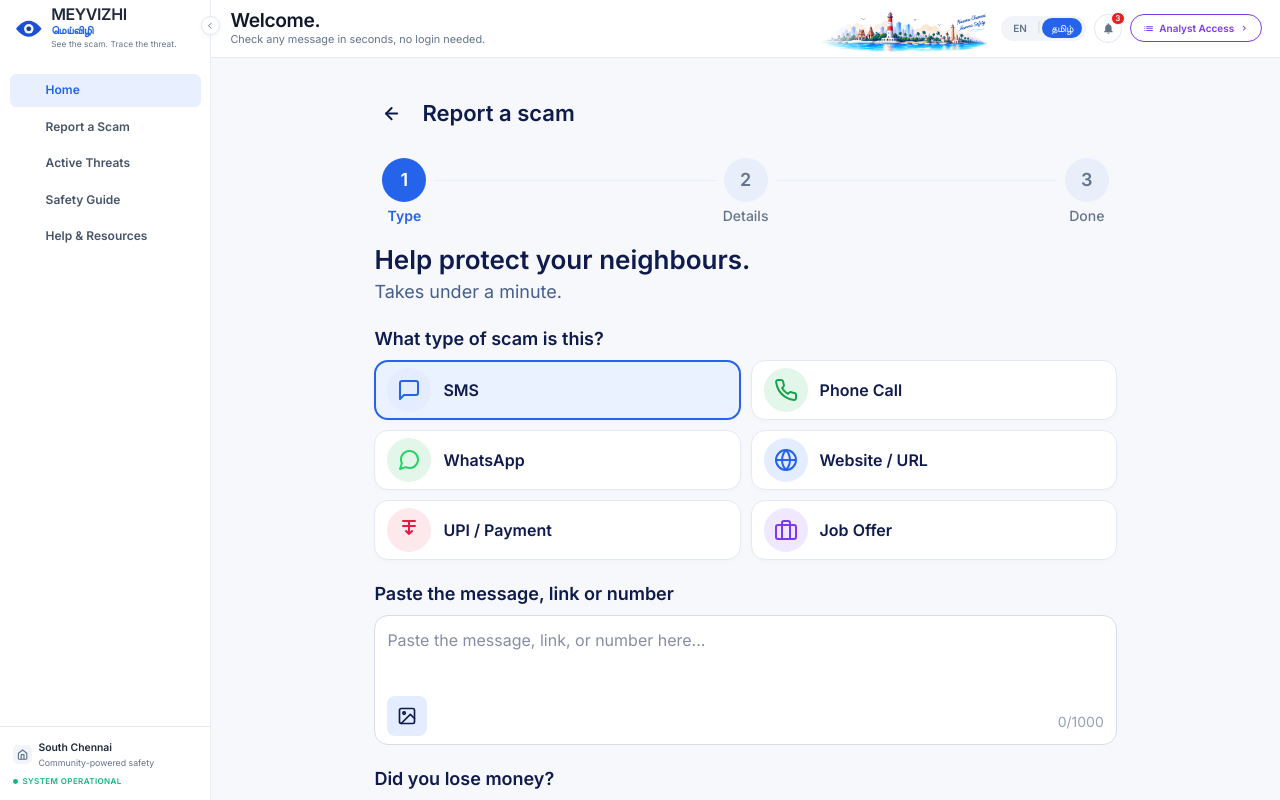
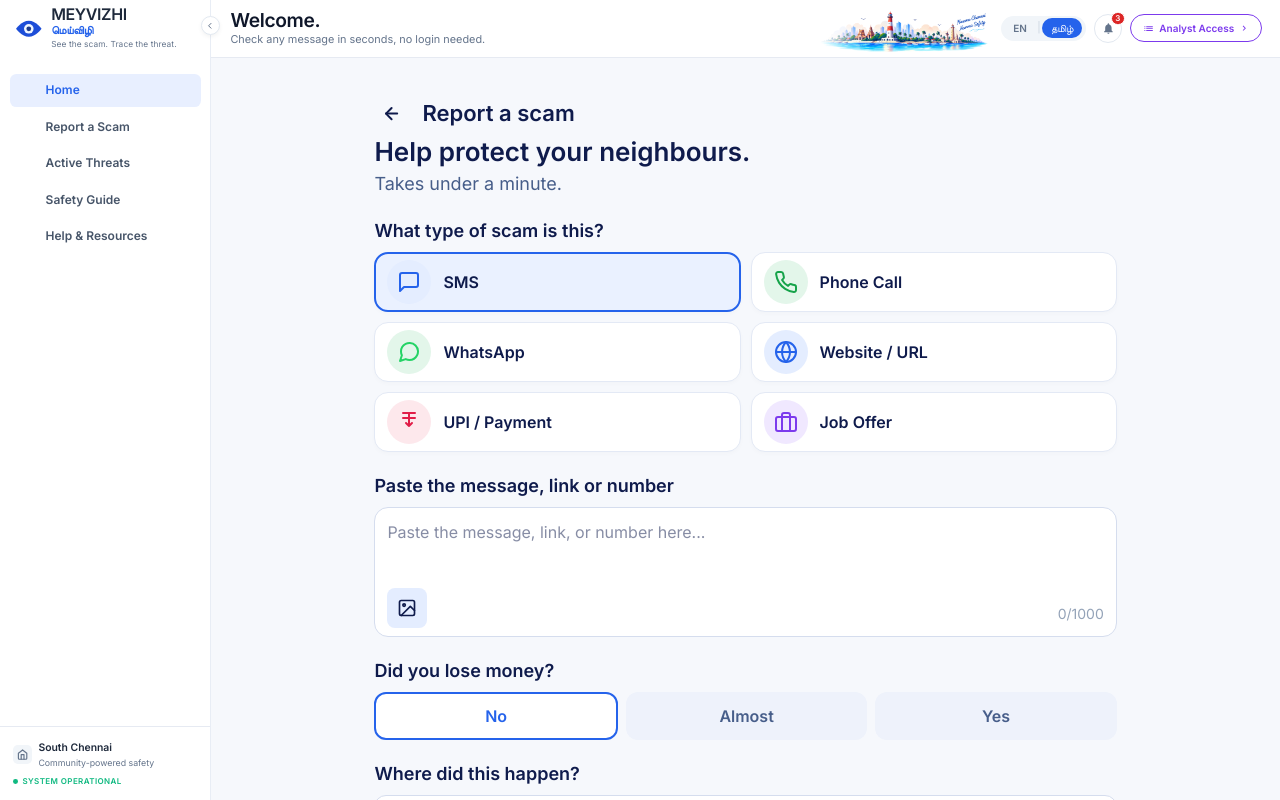
Before and after one commit to razzikk09-zikzik/MEIVELI-, a React (Vite) app: page /report in a window 1280 px wide. Built offline with nearby package versions, Linux system fonts and the light colour scheme.

Commit message:
fix: remove stepper from report page and fix back navigation

```diff
--- a/src/pages/ReportPage.jsx
+++ b/src/pages/ReportPage.jsx
@@ -58,23 +58,7 @@ export default function ReportPage() {
   if (isDone) {
     return (
       <div style={{ padding: '1rem', display: 'flex', flexDirection: 'column', gap: '1rem', width: '100%', maxWidth: '768px', margin: '0 auto' }}>
-        <div style={{ display: 'flex', alignItems: 'center', justifyContent: 'center', margin: '1rem 0 2rem' }}>
-          <div style={{ display: 'flex', flexDirection: 'column', alignItems: 'center', gap: '0.25rem' }}>
-            <div style={{ width: '2.75rem', height: '2.75rem', borderRadius: '50%', background: '#E8EEFA', color: '#64748b', display: 'flex', alignItems: 'center', justifyContent: 'center', fontWeight: '600', fontSize: '1.125rem' }}>1</div>
-            <span style={{ fontSize: '14px', color: '#64748b', fontWeight: '500' }}>Type</span>
-          </div>
-          <div style={{ flex: 1, height: '1px', background: '#E8EEFA', margin: '0 0.5rem', marginBottom: '1.25rem', maxWidth: '4rem' }} />
-          <div style={{ display: 'flex', flexDirection: 'column', alignItems: 'center', gap: '0.25rem' }}>
-            <div style={{ width: '2.75rem', height: '2.75rem', borderRadius: '50%', background: '#E8EEFA', color: '#64748b', display: 'flex', alignItems: 'center', justifyContent: 'center', fontWeight: '600', fontSize: '1.125rem' }}>2</div>
-            <span style={{ fontSize: '14px', color: '#64748b', fontWeight: '500' }}>Details</span>
-          </div>
-          <div style={{ flex: 1, height: '1px', background: '#E8EEFA', margin: '0 0.5rem', marginBottom: '1.25rem', maxWidth: '4rem' }} />
-          <div style={{ display: 'flex', flexDirection: 'column', alignItems: 'center', gap: '0.25rem' }}>
-            <div style={{ width: '2.75rem', height: '2.75rem', borderRadius: '50%', background: '#2563EB', color: '#fff', display: 'flex', alignItems: 'center', justifyContent: 'center', fontWeight: '600', fontSize: '1.125rem' }}>3</div>
-            <span style={{ fontSize: '14px', color: '#2563EB', fontWeight: '600' }}>Done</span>
-          </div>
-        </div>
-        <div style={{ background: '#ffffff', border: '1px solid #E6EAF2', borderRadius: '0.75rem', textAlign: 'center', display: 'flex', flexDirection: 'column', alignItems: 'center', gap: '1rem', padding: '3rem 1.5rem' }}>
+        <div style={{ background: '#ffffff', border: '1px solid #E6EAF2', borderRadius: '0.75rem', textAlign: 'center', display: 'flex', flexDirection: 'column', alignItems: 'center', gap: '1rem', padding: '3rem 1.5rem', marginTop: '1rem' }}>
           <div style={{ width: '4rem', height: '4rem', borderRadius: '50%', background: '#DCFCE7', display: 'flex', alignItems: 'center', justifyContent: 'center' }}>
             <svg width="2rem" height="2rem" viewBox="0 0 24 24" fill="none" stroke="#16A34A" strokeWidth="3" strokeLinecap="round" strokeLinejoin="round"><polyline points="20 6 9 17 4 12"/></svg>
           </div>
@@ -101,29 +85,13 @@ export default function ReportPage() {
 
       {/* 2. TITLE ROW */}
       <div style={{ display: 'flex', alignItems: 'center', gap: '0.5rem', marginTop: '0.75rem' }}>
-        <button onClick={() => navigate('/')} style={{ background: 'none', border: 'none', color: '#0F1B4C', padding: '0.25rem', display: 'flex', alignItems: 'center', justifyContent: 'center', cursor: 'pointer', minWidth: '48px', minHeight: '48px', marginLeft: '-0.5rem' }}>
+        <button onClick={() => window.history.length > 2 ? navigate(-1) : navigate('/')} style={{ background: 'none', border: 'none', color: '#0F1B4C', padding: '0.25rem', display: 'flex', alignItems: 'center', justifyContent: 'center', cursor: 'pointer', minWidth: '48px', minHeight: '48px', marginLeft: '-0.5rem' }}>
           <svg width="1.5rem" height="1.5rem" viewBox="0 0 24 24" fill="none" stroke="currentColor" strokeWidth="2.5" strokeLinecap="round" strokeLinejoin="round"><line x1="19" y1="12" x2="5" y2="12"/><polyline points="12 19 5 12 12 5"/></svg>
         </button>
         <h1 style={{ fontFamily: "var(--font-head)", fontSize: '22px', fontWeight: 600, color: '#0F1B4C' }}>Report a scam</h1>
       </div>
 
-      {/* 3. STEPPER */}
-      <div style={{ display: 'flex', alignItems: 'center', justifyContent: 'center', margin: '20px 0', height: '80px' }}>
-        <div style={{ display: 'flex', flexDirection: 'column', alignItems: 'center', gap: '0.25rem', width: '60px' }}>
-          <div style={{ width: '44px', height: '44px', borderRadius: '50%', background: '#2563EB', color: '#fff', display: 'flex', alignItems: 'center', justifyContent: 'center', fontWeight: '600', fontSize: '18px' }}>1</div>
-          <span style={{ fontSize: '14px', color: '#2563EB', fontWeight: '600' }}>Type</span>
-        </div>
-        <div style={{ flex: 1, height: '1px', background: '#E8EEFA', marginBottom: '22px', minWidth: '30px' }} />
-        <div style={{ display: 'flex', flexDirection: 'column', alignItems: 'center', gap: '0.25rem', width: '60px' }}>
-          <div style={{ width: '44px', height: '44px', borderRadius: '50%', background: '#E8EEFA', color: '#64748b', display: 'flex', alignItems: 'center', justifyContent: 'center', fontWeight: '600', fontSize: '18px' }}>2</div>
-          <span style={{ fontSize: '14px', color: '#64748b', fontWeight: '500' }}>Details</span>
-        </div>
-        <div style={{ flex: 1, height: '1px', background: '#E8EEFA', marginBottom: '22px', minWidth: '30px' }} />
-        <div style={{ display: 'flex', flexDirection: 'column', alignItems: 'center', gap: '0.25rem', width: '60px' }}>
-          <div style={{ width: '44px', height: '44px', borderRadius: '50%', background: '#E8EEFA', color: '#64748b', display: 'flex', alignItems: 'center', justifyContent: 'center', fontWeight: '600', fontSize: '18px' }}>3</div>
-          <span style={{ fontSize: '14px', color: '#64748b', fontWeight: '500' }}>Done</span>
-        </div>
-      </div>
+
 
       {/* 4. HEADLINE */}
       <div style={{ marginBottom: '20px' }}>
```
